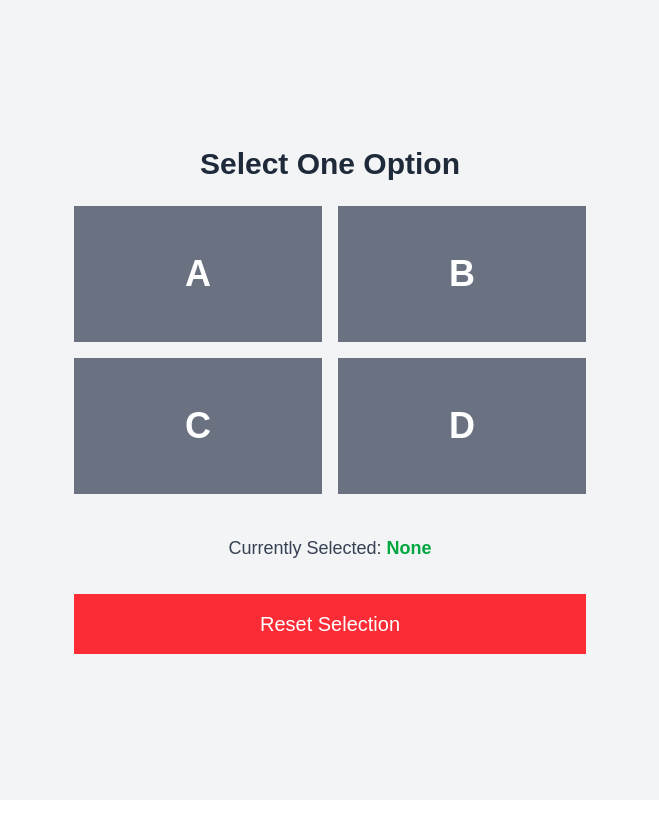
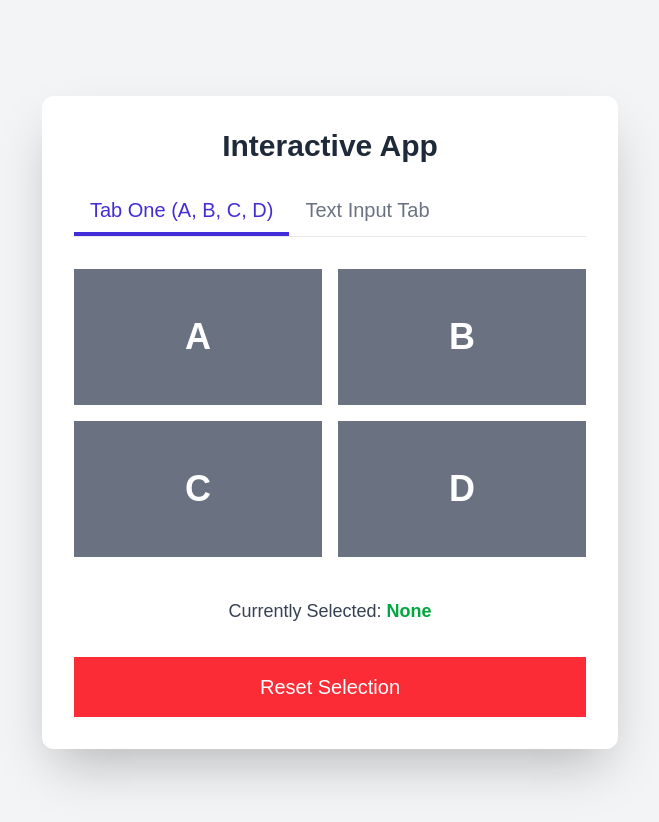
Before and after one commit to dodi213/dodsh100, a Next.js app: page / in a window 1280 px wide. Shown: the top 822 px of the page, without its empty margins (310-969 px from the left). Before the commit the page ends 800 px from the top, so only its background shows below. Built offline with nearby package versions, Linux system fonts and the light colour scheme.

Commit message:
Text Field

```diff
--- a/app/page.tsx
+++ b/app/page.tsx
@@ -2,28 +2,35 @@
 
 import { useState } from 'react';
 
-// Define the type for the possible selected button values
+// Define the type for the possible selected button values in the 'ABCD' tab
 type ButtonSelection = 'A' | 'B' | 'C' | 'D' | null;
 
+// Define the type for the tabs
+type TabSelection = 'ABCD' | 'TEXT';
+
 export default function Home() {
-  // 1. State Management: Tracks the currently selected button
+  // 1. Tab State: Tracks the currently active tab (default to 'ABCD')
+  const [activeTab, setActiveTab] = useState<TabSelection>('ABCD');
+
+  // 2. ABCD Tab State: Tracks the currently selected button in the 'ABCD' tab
   const [selectedButton, setSelectedButton] = useState<ButtonSelection>(null);
+
+  // 3. TEXT Tab States:
+  // Tracks the current value of the text input field
+  const [inputText, setInputText] = useState('');
+  // Tracks the submitted text to be displayed
+  const [displayText, setDisplayText] = useState('');
 
   // Define the labels for the four main buttons
   const buttons: ButtonSelection[] = ['A', 'B', 'C', 'D'];
 
-  // Handler function when one of the main buttons is clicked
+  // --- Handlers for ABCD Tab ---
+
   const handleButtonClick = (buttonId: ButtonSelection) => {
-    // If the button is already selected, deselect it (optional toggle behavior)
-    if (selectedButton === buttonId) {
-      setSelectedButton(null);
-    } else {
-      // Otherwise, set the new button as selected
-      setSelectedButton(buttonId);
-    }
+    // Toggle behavior
+    setSelectedButton(prev => (prev === buttonId ? null : buttonId));
   };
 
-  // Handler function for the Reset button
   const handleReset = () => {
     setSelectedButton(null);
   };
@@ -33,28 +40,47 @@ export default function Home() {
     const baseClasses = 'text-white text-4xl font-bold py-12 transition-colors duration-200 ease-in-out w-full';
 
     if (selectedButton === buttonId) {
-      // 2. Conditional Styling: Selected (Green background, White text)
+      // Selected (Green background, White text)
       return `${baseClasses} bg-green-500 hover:bg-green-600`;
     } else {
-      // 2. Conditional Styling: Not Selected (Gray background, White text)
+      // Not Selected (Gray background, White text)
       return `${baseClasses} bg-gray-500 hover:bg-gray-600`;
     }
   };
 
+  // --- Handlers for TEXT Tab ---
+
+  const handleSubmitText = () => {
+    // Set the submitted text and clear the input field
+    setDisplayText(inputText);
+    setInputText('');
+  };
+
+  // Helper function for tab button styling
+  const getTabClasses = (tabId: TabSelection) => {
+    const baseClasses = 'py-2 px-4 text-xl font-medium transition-colors duration-200';
+    if (activeTab === tabId) {
+      // Active tab: bold text, light border
+      return `${baseClasses} text-indigo-700 border-b-4 border-indigo-700`;
+    } else {
+      // Inactive tab: gray text, hover effect
+      return `${baseClasses} text-gray-500 hover:text-gray-700 border-b-4 border-transparent`;
+    }
+  };
+
+
+  // --- Render Components based on Active Tab ---
+
+  const renderContent = () => {
+    if (activeTab === 'ABCD') {
       return (
-    <main className="flex min-h-screen flex-col items-center justify-center p-24 bg-gray-100">
-      <div className="flex flex-col space-y-4 w-full max-w-lg">
-        <h1 className="text-3xl font-semibold mb-6 text-center text-gray-800">
-          Select One Option
-        </h1>
-
+        <div className="flex flex-col space-y-4 w-full">
           {/* --- 4 Big Buttons (A, B, C, D) --- */}
           <div className="grid grid-cols-2 gap-4">
             {buttons.map((buttonId) => (
               <button
                 key={buttonId}
                 onClick={() => handleButtonClick(buttonId)}
-              // Apply dynamic classes
                 className={getButtonClasses(buttonId)}
               >
                 {buttonId}
@@ -62,9 +88,10 @@ export default function Home() {
             ))}
           </div>
 
-        {/* --- Selected Indicator (Optional) --- */}
+          {/* --- Selected Indicator --- */}
           <div className="text-center mt-6 text-lg font-medium text-gray-700">
             Currently Selected: <span className="font-bold text-green-600">
+              {/* FIX APPLIED HERE: Use the state variable selectedButton */}
               {selectedButton ? selectedButton : 'None'}
             </span>
           </div>
@@ -77,6 +104,76 @@ export default function Home() {
             Reset Selection
           </button>
         </div>
+      );
+    } else if (activeTab === 'TEXT') {
+      return (
+        <div className="flex flex-col space-y-6 w-full">
+          {/* --- Display Submitted Text --- */}
+          <div className="text-center min-h-[5rem]">
+            {displayText && (
+              <p className="text-5xl font-extrabold text-green-600 animate-fadeIn">
+                {displayText}
+              </p>
+            )}
+          </div>
+
+          {/* --- Input Field --- */}
+          <input
+            type="text"
+            value={inputText}
+            onChange={(e) => setInputText(e.target.value)}
+            placeholder="Type your text here..."
+            className="p-4 border-2 border-gray-300 focus:border-indigo-500 outline-none text-xl rounded-lg"
+          />
+
+          {/* --- Submit Button --- */}
+          <button
+            onClick={handleSubmitText}
+            // Disable if input is empty
+            disabled={!inputText.trim()}
+            className={`text-white text-xl font-medium py-4 rounded-lg transition-colors duration-200 ease-in-out
+              ${inputText.trim()
+                ? 'bg-indigo-500 hover:bg-indigo-600'
+                : 'bg-gray-400 cursor-not-allowed'
+              }`}
+          >
+            Submit Text
+          </button>
+        </div>
+      );
+    }
+    return null; // Should not happen
+  };
+
+  // --- Main Component Structure ---
+
+  return (
+    <main className="flex min-h-screen flex-col items-center justify-center p-8 md:p-24 bg-gray-100">
+      <div className="flex flex-col w-full max-w-xl bg-white p-8 rounded-xl shadow-2xl">
+        <h1 className="text-3xl font-bold mb-6 text-center text-gray-800">
+          Interactive App
+        </h1>
+
+        {/* --- Tab Navigation --- */}
+        <div className="flex border-b border-gray-200 mb-8">
+          <button
+            onClick={() => setActiveTab('ABCD')}
+            className={getTabClasses('ABCD')}
+          >
+            Tab One (A, B, C, D)
+          </button>
+          <button
+            onClick={() => setActiveTab('TEXT')}
+            className={getTabClasses('TEXT')}
+          >
+            Text Input Tab
+          </button>
+        </div>
+
+        {/* --- Tab Content --- */}
+        {renderContent()}
+
+      </div>
     </main>
   );
 }
```
Lines whose indentation alone changed are shown as unchanged.
